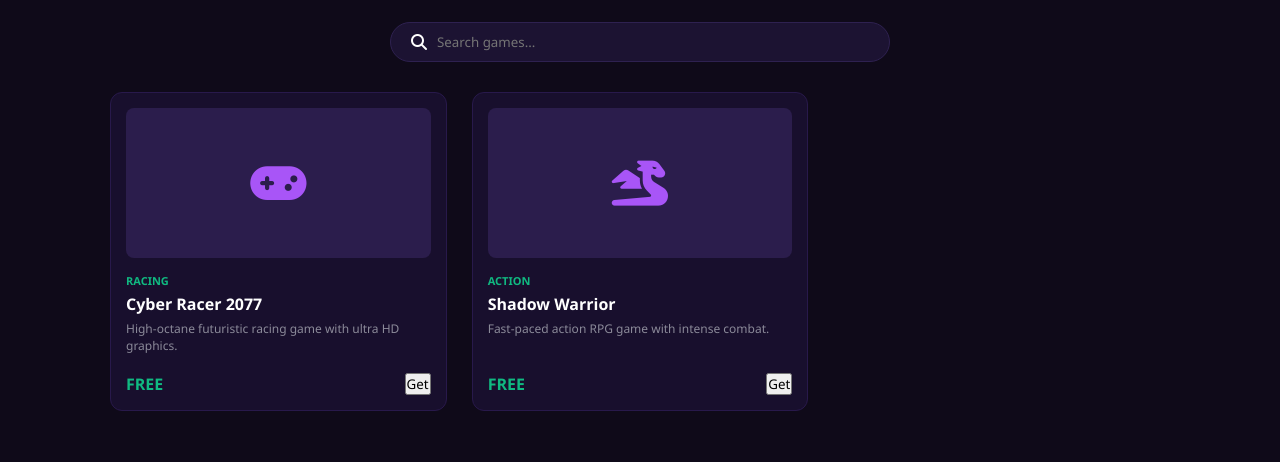
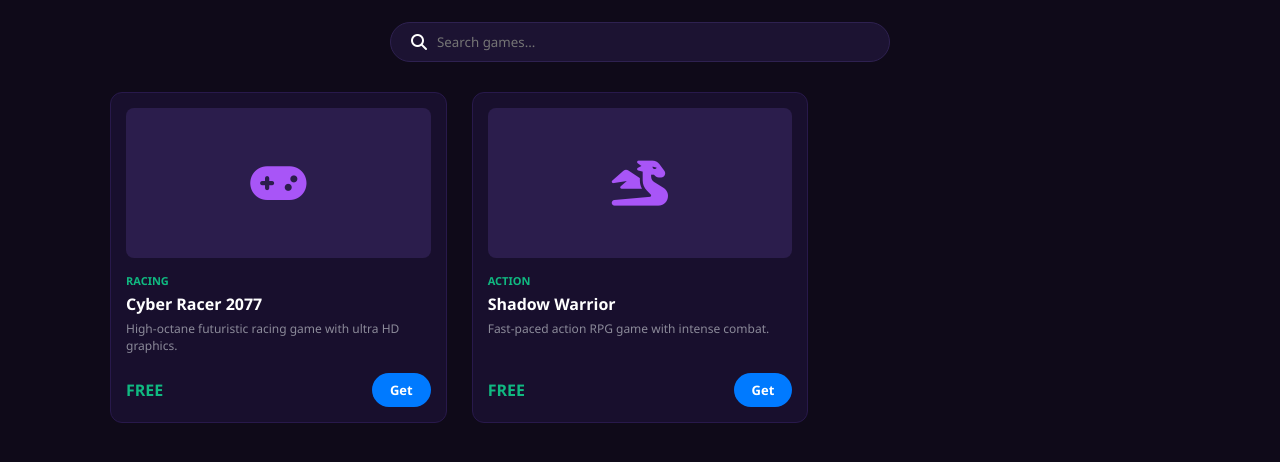
Before and after one commit to Amitha984/akwan-store, a plain HTML site: page games.html in a window 1280 px wide. Shown: the part 194-656 px from the top of the page. Drawn offline with Linux system fonts and the light colour scheme.

Commit message:
Update games.css

```diff
--- a/games.css
+++ b/games.css
@@ -68,6 +68,31 @@ body {
   height: 100%;
   object-fit: cover;
   transition: transform 0.3s ease;
+}
+
+.card-footer .btn-get,
+button.btn-get {
+  background-color: #007aff !important; /* Blue Color */
+  color: #ffffff !important;
+  border: none !important;
+  padding: 8px 18px !important;
+  border-radius: 20px !important;
+  font-size: 13px !important;
+  font-weight: 600 !important;
+  cursor: pointer !important;
+  display: inline-block !important;
+  transition: all 0.2s ease-in-out !important;
+}
+
+/* Hover කළ විට */
+.card-footer .btn-get:hover,
+button.btn-get:hover {
+  background-color: #0056b3 !important;
+  transform: scale(1.05);
+}
+
+.card:hover .card-img {
+  transform: scale(1.05);
 }
 
 .card:hover .card-img {
```
